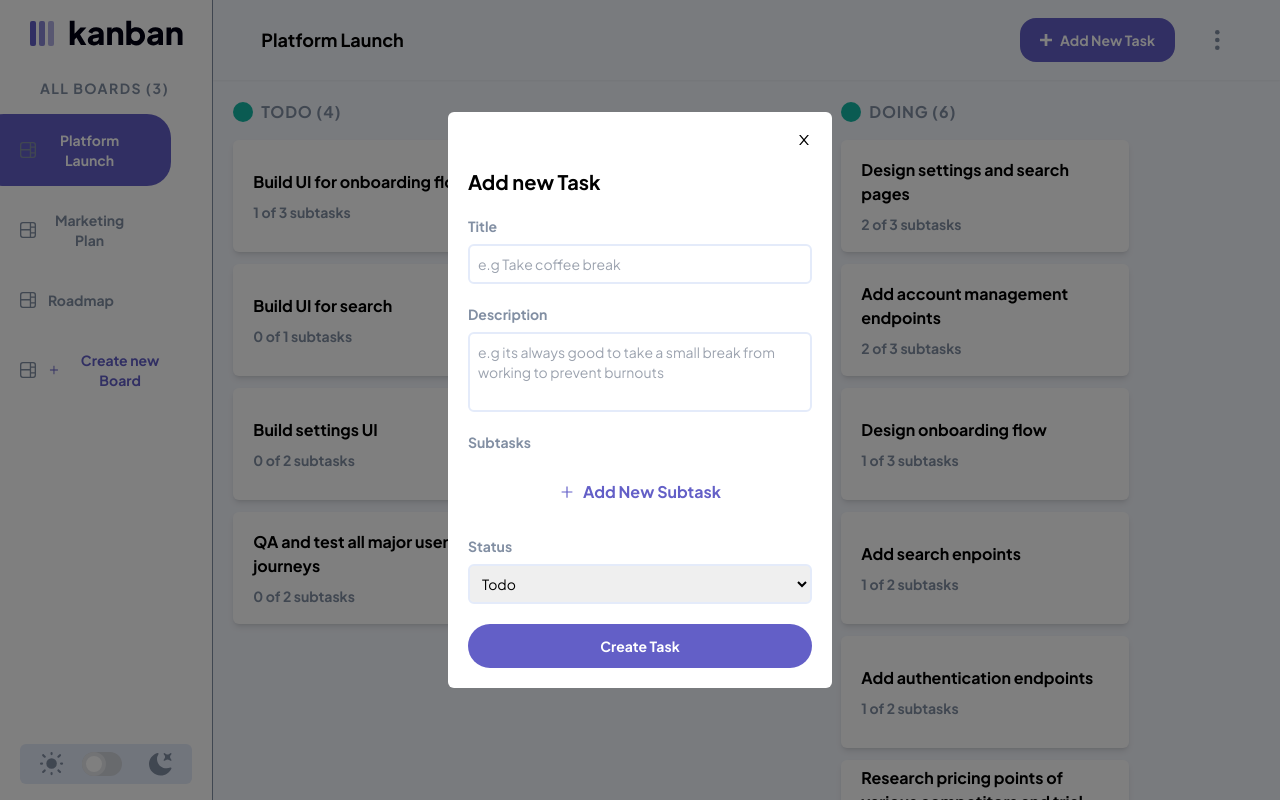
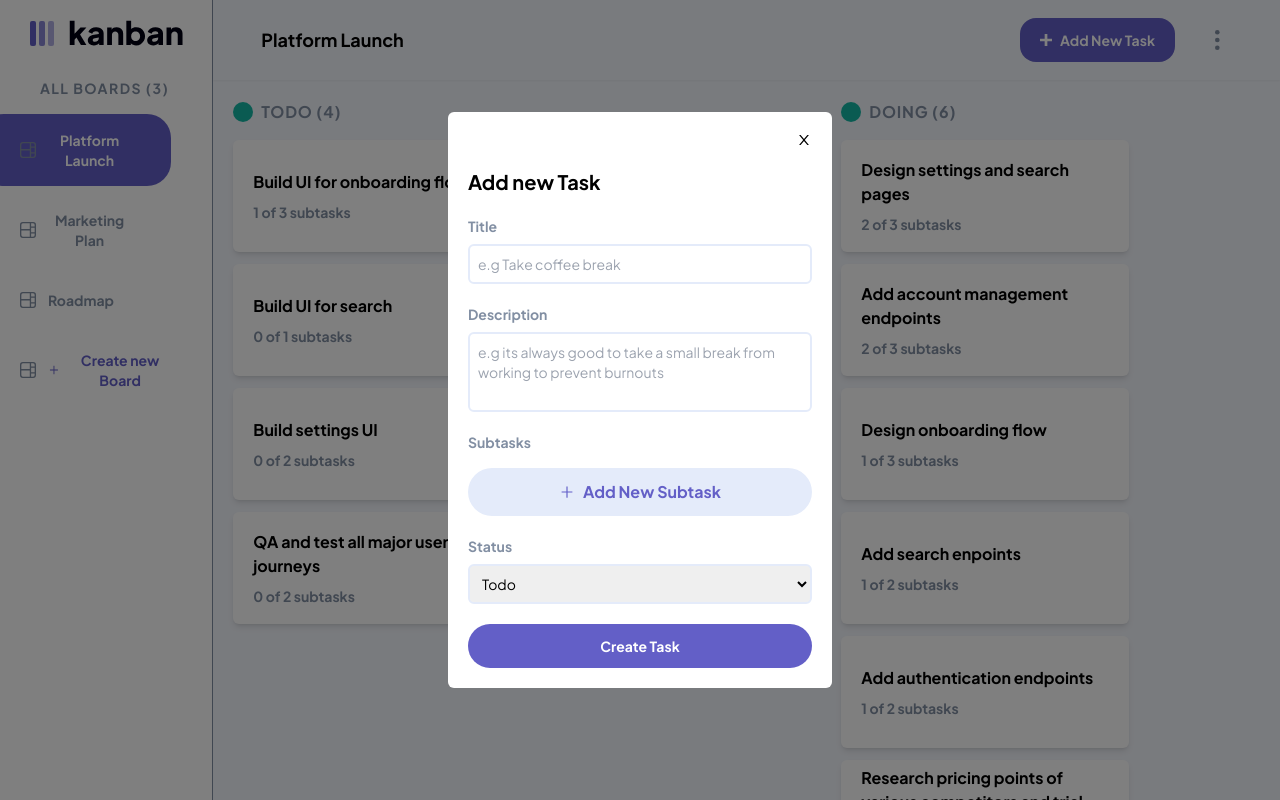
Before and after one commit to danielgen01/kanbanboard-frontend, a React (Vite) app: page / in a window 1280 px wide. Both pictures are taken after a click on the button "Add New Task". Shown: the top 800 px of the page. Built offline with nearby package versions, Linux system fonts and the light colour scheme.

Commit message:
style scrollbar

```diff
--- a/src/Redux/features/NewTaskForm/NewTaskForm.tsx
+++ b/src/Redux/features/NewTaskForm/NewTaskForm.tsx
@@ -200,7 +200,7 @@ const NewTaskForm = () => {
             ))}
             <button
               className="flex items-center gap-2 text-dark-purple
-               w-full justify-center mt-2 bg-white rounded-3xl
+               w-full justify-center mt-2 bg-bright-gray dark:bg-white rounded-3xl
                 h-12 font-bold hover:opacity-70 duration-150"
               type="button"
               onClick={addNewSubTask}
--- a/src/components/MainLayout/Board.tsx
+++ b/src/components/MainLayout/Board.tsx
@@ -35,14 +35,14 @@ const Board = () => {
           isSideBarOpen
             ? "md:col-span-4 xl:col-span-5"
             : "md:col-span-6 lg:col-span-6"
-        }`}
+        } `}
       >
         <Navbar />
 
         <section
           className="columns
            flex flex-row gap-20 md:gap-40 lg:gap-60 xl:gap-80  overflow-x-scroll
-             px-5 mt-5 overflow-auto"
+             px-5 mt-5 overflow-auto pb-20"
         >
           {currentBoard && currentBoard.columns.length > 0 ? (
             currentBoard.columns.map((column: any) => (
--- a/src/components/reusable/Kanbanbox.tsx
+++ b/src/components/reusable/Kanbanbox.tsx
@@ -92,7 +92,7 @@ export const Kanbanbox: React.FC<Task> = ({
     >
       <h1
         className="text-black font-bold text-md
-            dark:text-white"
+            dark:text-white whitespace-pre-wrap"
       >
         {title}
       </h1>
--- a/src/index.css
+++ b/src/index.css
@@ -7,4 +7,18 @@
 
 *{
     font-family: 'Plus Jakarta Sans', sans-serif;
+
+
+
 }
+
+::-webkit-scrollbar {
+    height:10px; /* Höhe der Scrollbar */
+    background-color: #f5f5f5; /* Hintergrundfarbe der Scrollbar */
+
+  }
+
+  ::-webkit-scrollbar-thumb {
+    background-color: #635FC7; /* Farbe des Scrollbar-Knopfs */
+    border-radius: 10px; /* Eckenradius des Scrollbar-Knopfs */
+  }
```
